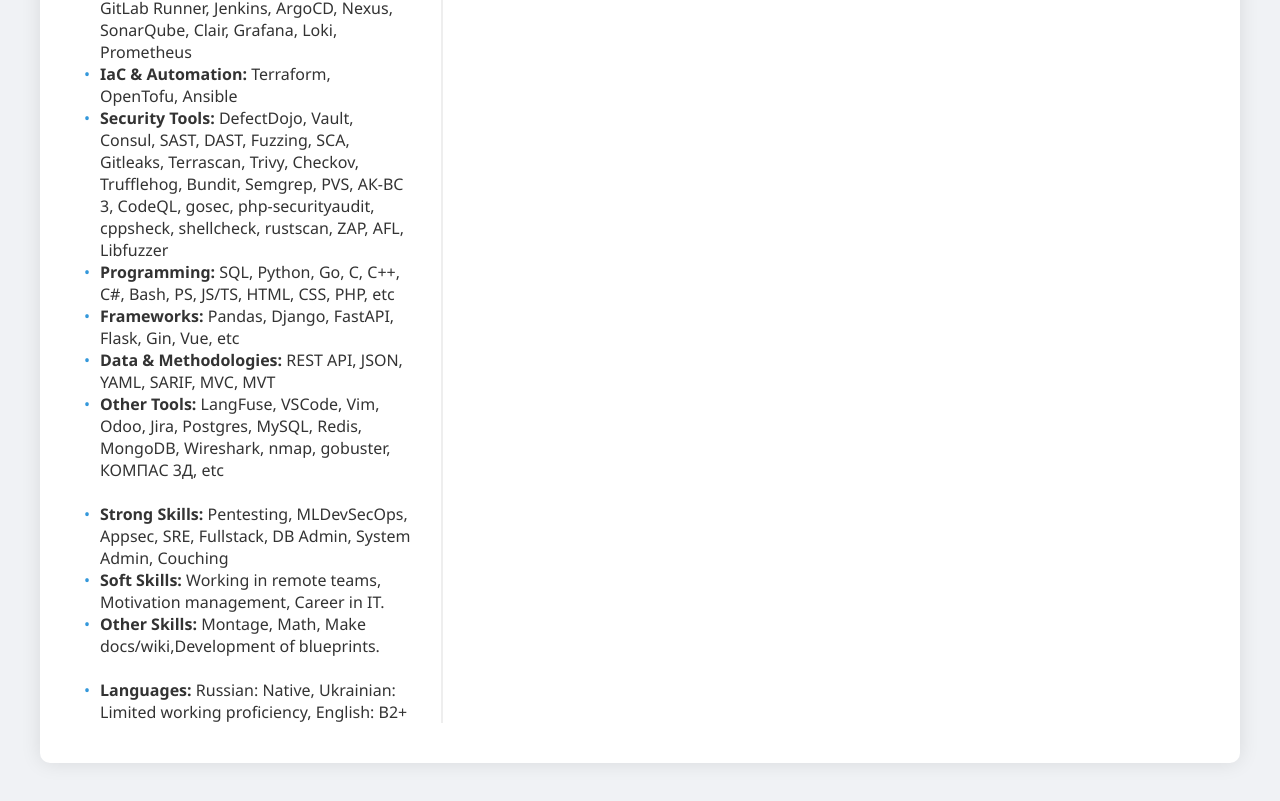
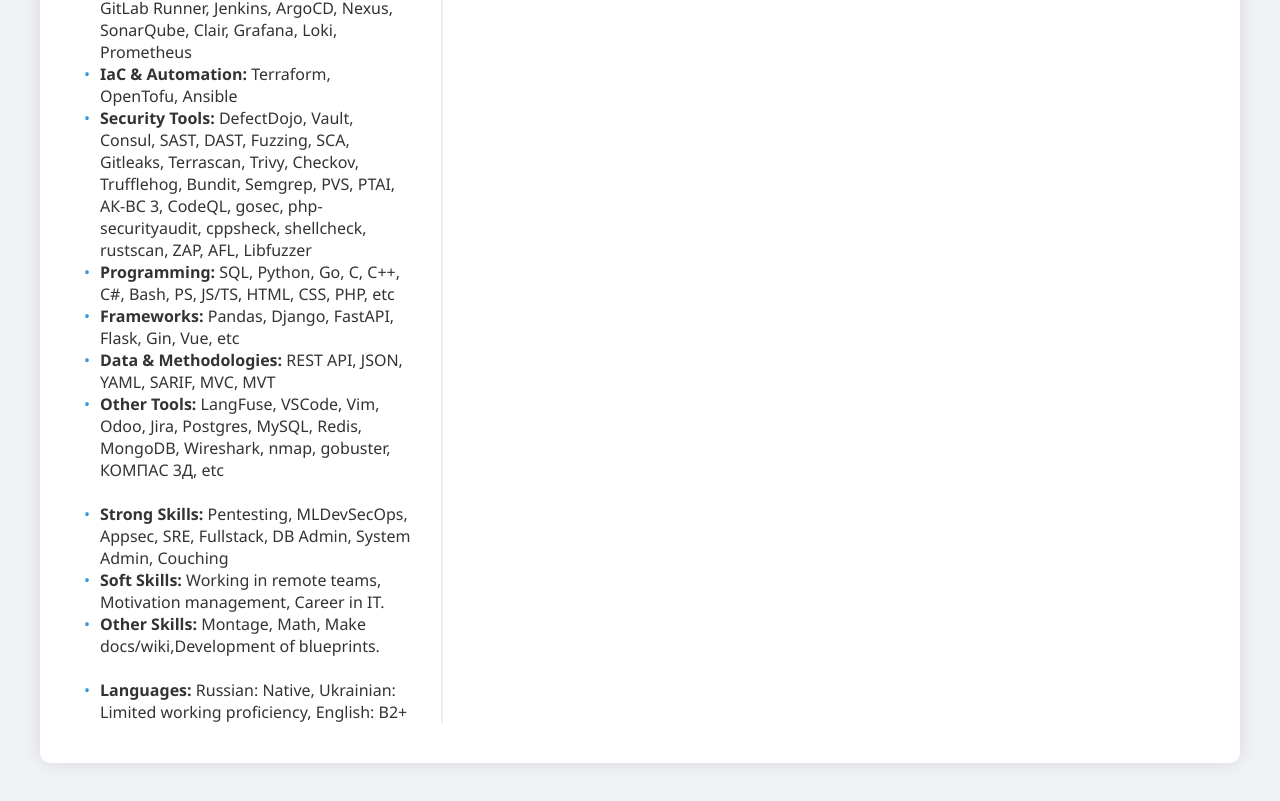
Before and after one commit to Lazlo105/Lazlo105.github.io, a plain HTML site: page index.html in a window 1280 px wide. Shown: the part 1433-2234 px from the top of the page. Drawn offline with Linux system fonts and the light colour scheme.

Commit message:
Update index.html

```diff
--- a/index.html
+++ b/index.html
@@ -48,7 +48,7 @@
                     <li><strong>Containers & Cloud:</strong> Docker, Nomad, Kubernetes, Minikube, K3s, Rancher, Proxmox, VMware, VirtualBox, Альт Виртуализация, Боцман</li>
                     <li><strong>CI/CD & DevOps:</strong> Git, GitLab, GitHub, GitLab Runner, Jenkins, ArgoCD, Nexus, SonarQube, Clair, Grafana, Loki, Prometheus</li>
                     <li><strong>IaC & Automation:</strong> Terraform, OpenTofu, Ansible</li>
-                    <li><strong>Security Tools:</strong> DefectDojo, Vault, Consul, SAST, DAST, Fuzzing, SCA, Gitleaks, Terrascan, Trivy, Checkov, Trufflehog, Bundit, Semgrep, PVS, АК-ВС 3, CodeQL, gosec, php-securityaudit, cppsheck, shellcheck, rustscan, ZAP, AFL, Libfuzzer</li>
+                    <li><strong>Security Tools:</strong> DefectDojo, Vault, Consul, SAST, DAST, Fuzzing, SCA, Gitleaks, Terrascan, Trivy, Checkov, Trufflehog, Bundit, Semgrep, PVS, PTAI, АК-ВС 3, CodeQL, gosec, php-securityaudit, cppsheck, shellcheck, rustscan, ZAP, AFL, Libfuzzer</li>
                     <li><strong>Programming:</strong> SQL, Python, Go, C, C++, C#, Bash, PS, JS/TS, HTML, CSS, PHP, etc</li>
                     <li><strong>Frameworks:</strong> Pandas, Django, FastAPI, Flask, Gin, Vue, etc</li>
                     <li><strong>Data & Methodologies:</strong> REST API, JSON, YAML, SARIF, MVC, MVT</li>
```
